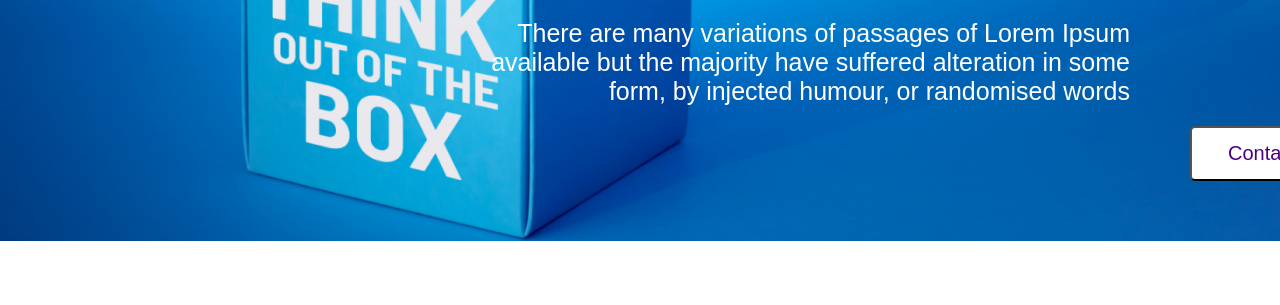
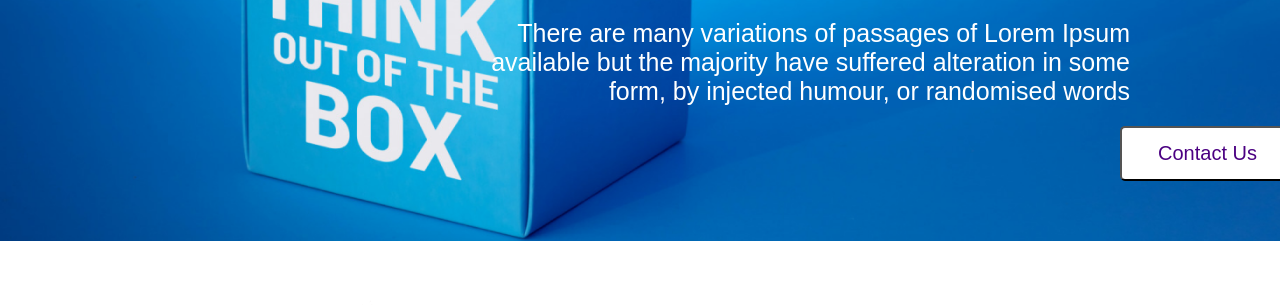
Before and after one commit to DipongkarRoy770/new-folder-1, a plain HTML site: page index.html in a window 1280 px wide. Shown: the part 466-771 px from the top of the page. Drawn offline with Linux system fonts and the light colour scheme.

Commit message:
reslove done

```diff
--- a/style.css
+++ b/style.css
@@ -29,7 +29,7 @@
     height: 55px;
     width: 175px;
     font-size: 20px;
-    margin-left: 1190px;
+    margin-left: 1120px;
     margin-top: 20px;
     color: indigo;
     margin-bottom: 60px;
```
